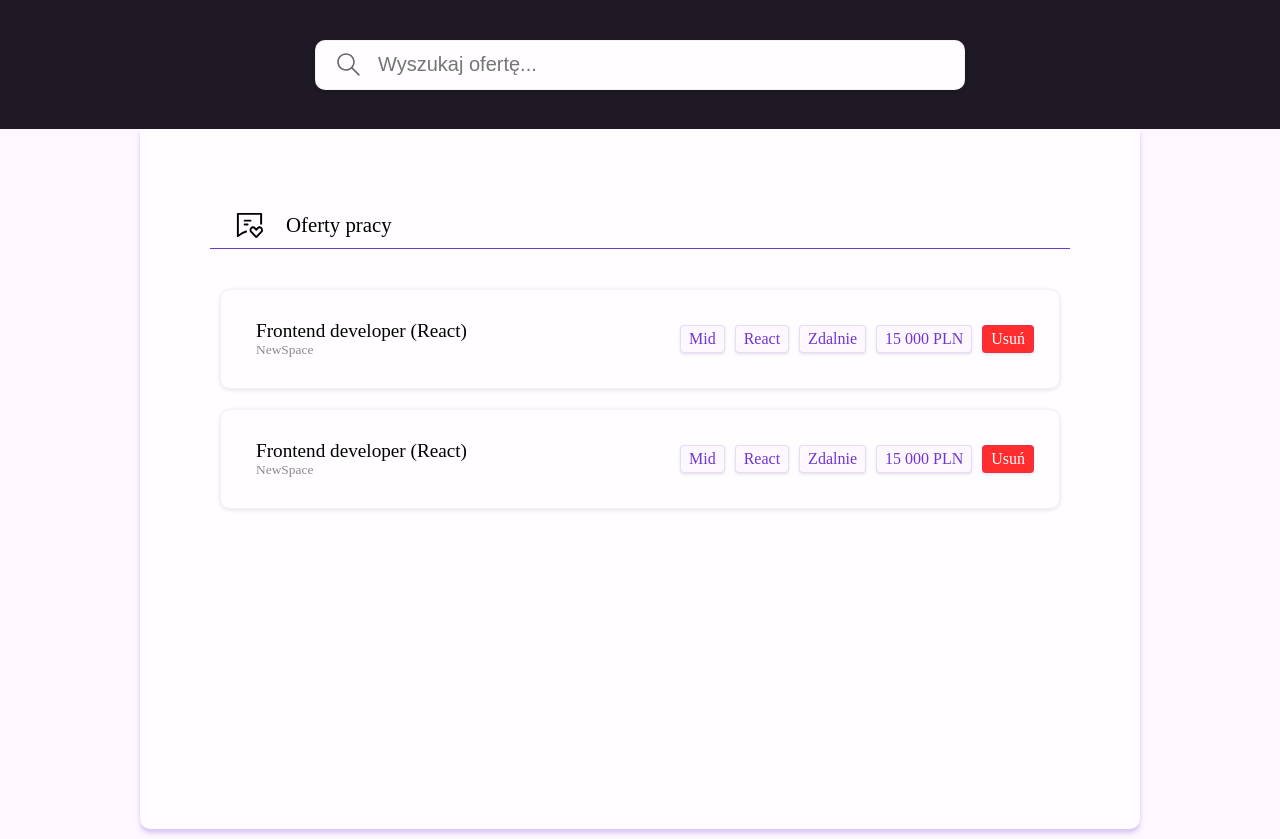
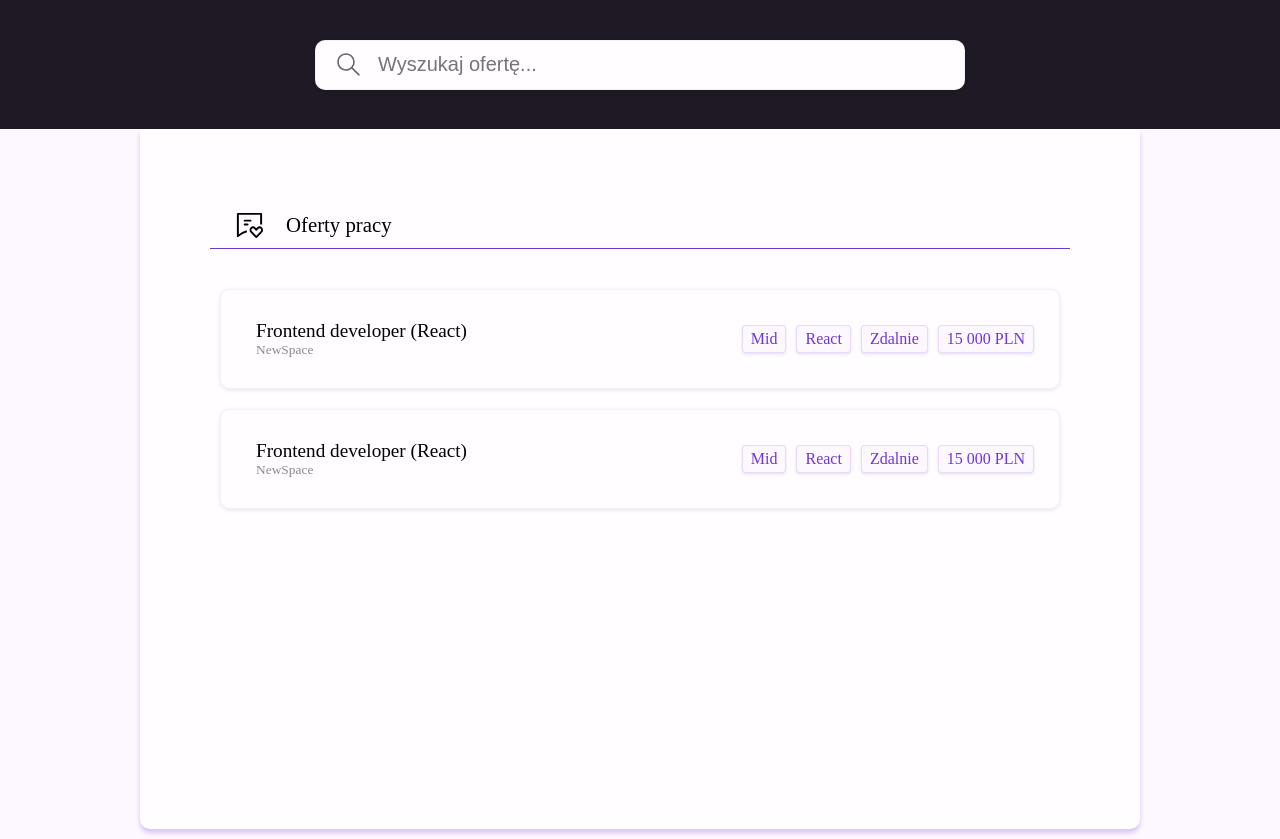
Before and after one commit to matuszykrafa/JobHub, a PHP site: page / in a window 1280 px wide. Shown: the part 81-920 px from the top of the page. Run offline with PHP 8.4, Linux system fonts and the light colour scheme.

Commit message:
move delete button to offer page

```diff
--- a/public/views/home.php
+++ b/public/views/home.php
@@ -52,7 +52,6 @@
                     <div class="tag">React</div>
                     <div class="tag">Zdalnie</div>
                     <div class="tag">15 000 PLN</div>
-                    <div class="tag red-tag">Usuń</div>
                 </div>
             </div>
 
@@ -68,7 +67,6 @@
                     <div class="tag">React</div>
                     <div class="tag">Zdalnie</div>
                     <div class="tag">15 000 PLN</div>
-                    <div class="tag red-tag">Usuń</div>
                 </div>
             </div>
         </div>
--- a/public/views/offer.php
+++ b/public/views/offer.php
@@ -35,6 +35,7 @@
                     <span class="job-title">Junior C# Developer - zdalnie </span>
                     <span class="company-name smaller-text">ITEdge</span>
                 </div>
+                <div class="tag red-tag">Usuń</div>
             </div>
             <hr class="heading-line"/>
         </div>
```
